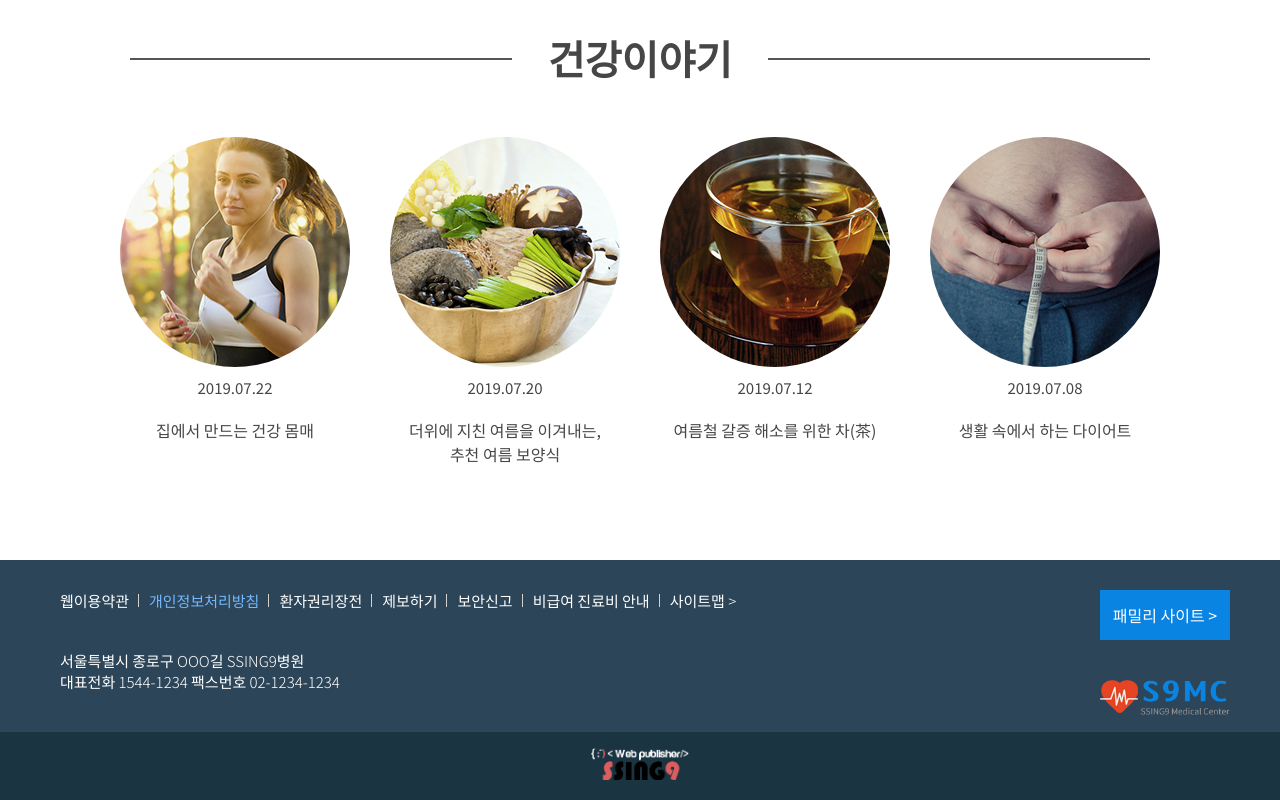
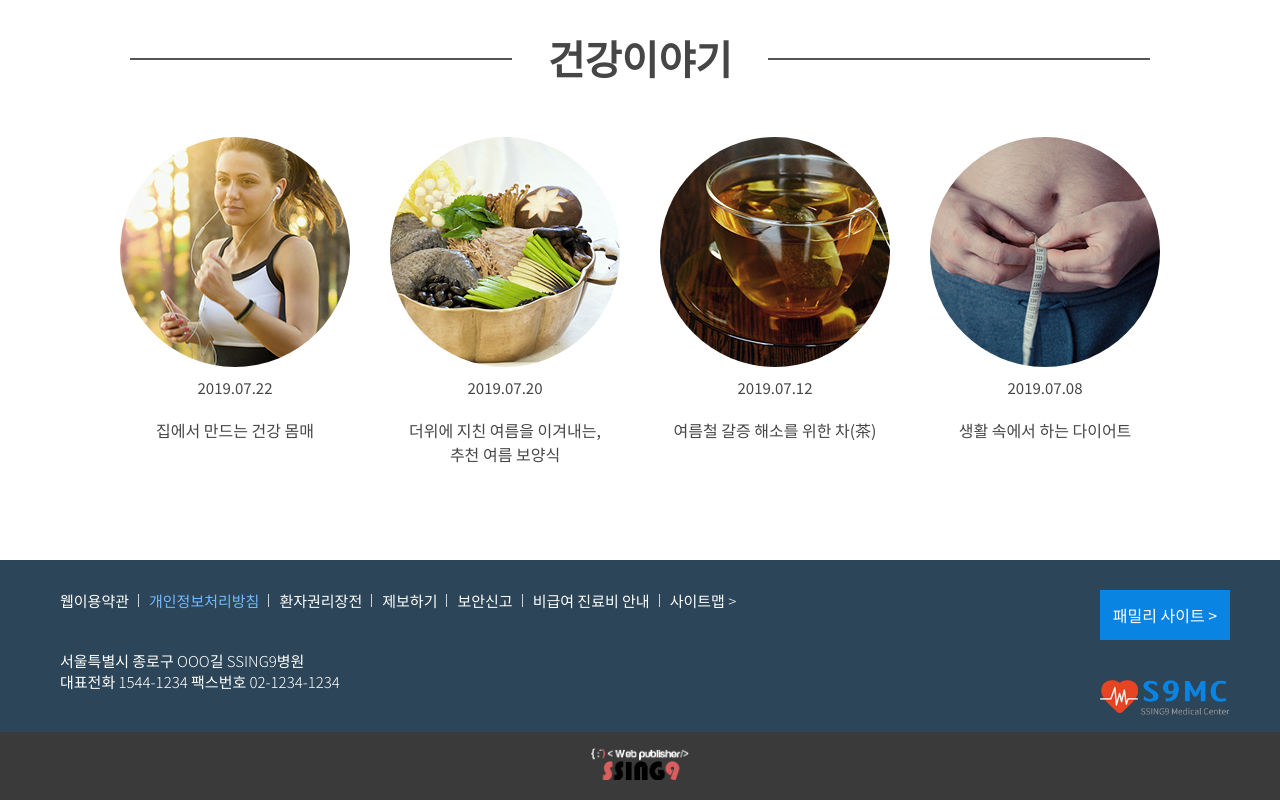
Before and after one commit to SSING9/ssing9hospital, a plain HTML site: page index.html in a window 1280 px wide. Shown: the part 1421-2221 px from the top of the page. Drawn offline with Linux system fonts and the light colour scheme.

Commit message:
Add files via upload

```diff
--- a/css/main.css
+++ b/css/main.css
@@ -151,5 +151,5 @@ font-family: 'Noto Sans KR', sans-serif;
 #footer .logo {position: absolute; right: 0; top: 100px;}
 #footer .logo img {padding-top: 20px; width: 130px;}
 
-#footer #copyright {width: 100%; background: #1b3442; text-align: center;}
+#footer #copyright {width: 100%; background: #3a3a3a; text-align: center;}
 #footer #copyright img {padding: 15px; width: 10%;}
```
